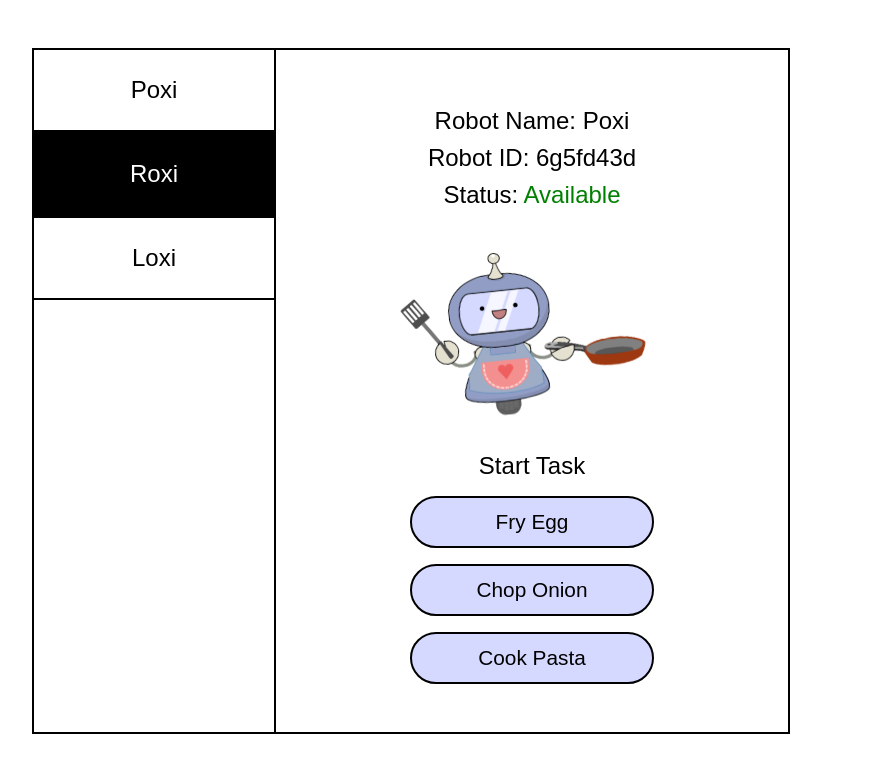
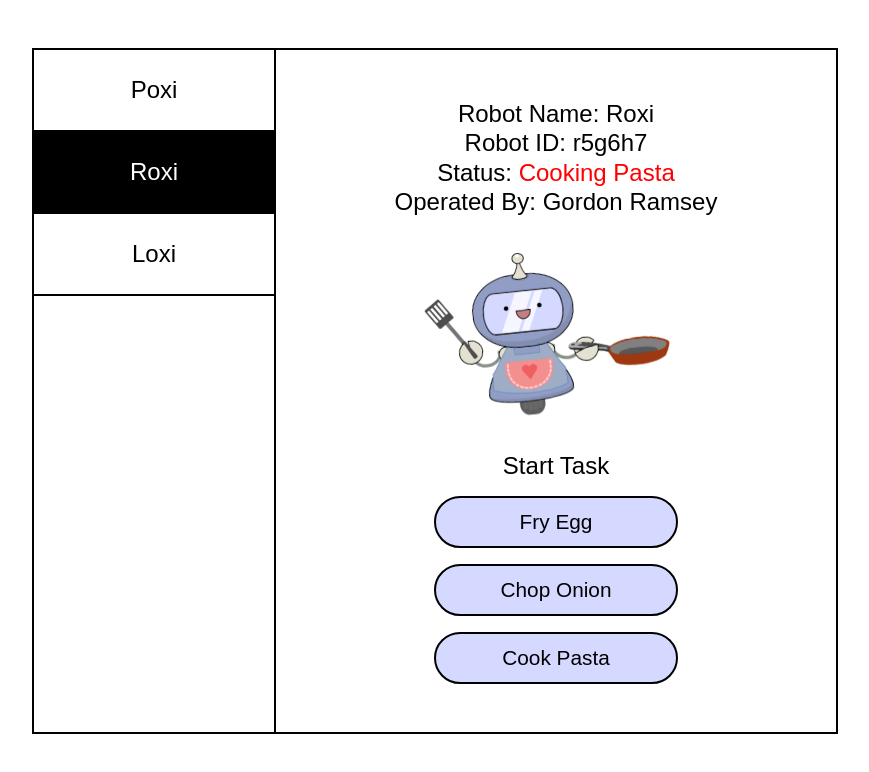
Before and after one commit to alwkins/robot-coordinator, a Next.js app: page / in a window 1280 px wide. Shown: the top 772 px of the page, without its empty margins (24-893 px from the left). Built offline with nearby package versions, Linux system fonts and the light colour scheme.

Commit message:
Pass in dummy data with props, allow selection

```diff
--- a/components/molecules/RobotPanel.module.css
+++ b/components/molecules/RobotPanel.module.css
@@ -1,6 +1,6 @@
 .container {
   display: flex;
-  width: 26rem;
+  width: 29rem;
   background-color: white;
   border-style: solid;
   border-left-style: none;
--- a/components/molecules/RobotPanel.tsx
+++ b/components/molecules/RobotPanel.tsx
@@ -1,19 +1,49 @@
-import React from 'react';
-import styles from './RobotPanel.module.css';
+import React from "react";
+import { Robot } from "../../util/types";
+import styles from "./RobotPanel.module.css";
 
-export const RobotPanel = () => {
+export interface RobotPanelProps {
+  robot: Robot;
+}
+
+export const RobotPanel = (props: RobotPanelProps) => {
+  const { robot } = props;
   return (
     <div className={styles.container}>
       <div className={styles.statusContainer}>
-      <span className={styles.statusText}>Robot Name: Poxi</span>
-      <span className={styles.statusText}>Robot ID: 6g5fd43d</span>
-      <span className={styles.statusText}>Status: <span className={styles.available}>Available</span></span>
-        </div>
-      <img className={`${styles.imageAnimation} ${styles.image}`} src="/images/robot-cook.png" alt="robot cook" width="240" height="162" />
+        <span className={styles.statusText}>Robot Name: {robot.name}</span>
+        <span className={styles.statusText}>Robot ID: {robot.id}</span>
+        <span className={styles.statusText}>
+          Status:{" "}
+          {robot.isAvailable ? (
+            <span className={styles.available}>Available</span>
+          ) : (
+            <span className={styles.busy}>
+              {robot.activeTask.activeDescription}
+            </span>
+          )}
+        </span>
+        {robot.isAvailable ? null : (
+          <span className={styles.statusText}>
+            Operated By: {robot.operatedBy}
+          </span>
+        )}
+      </div>
+      <img
+        className={
+          robot.isAvailable
+            ? styles.image
+            : `${styles.imageAnimation} ${styles.image}`
+        }
+        src="/images/robot-cook.png"
+        alt="robot cook"
+        width="240"
+        height="162"
+      />
       <span className={styles.statusText}>Start Task</span>
-      <div className={styles.button}>Fry Egg</div>
-      <div className={styles.button}>Chop Onion</div>
-      <div className={styles.button}>Cook Pasta</div>
+      {robot.availableTasks.map((task) => {
+        return <div className={styles.button}>{task.description}</div>;
+      })}
     </div>
-  )
-}
+  );
+};
--- a/components/molecules/RobotSelector.module.css
+++ b/components/molecules/RobotSelector.module.css
@@ -12,17 +12,12 @@
   display: flex;
   align-items: center;
   justify-content: center;
-  border-top-style: solid;
   border-bottom-style: solid;
   border-color: black;
-  border-top-width: 2px;
   border-bottom-width: 2px;
   cursor: pointer;
   font-size: 1.5rem;
   font-family: Arial, Helvetica, sans-serif;
-  /* Handle extra border on top item */
-  margin-bottom: 2px;
-  margin-top: -2px;
 }
 
 .selected {
--- a/components/molecules/RobotSelector.tsx
+++ b/components/molecules/RobotSelector.tsx
@@ -1,12 +1,30 @@
-import React from 'react';
-import styles from './RobotSelector.module.css';
+import React from "react";
+import { Robot } from "../../util/types";
+import styles from "./RobotSelector.module.css";
 
-export const RobotSelector = () => {
+export interface RobotSelectorProps {
+  robots: Array<Robot>;
+  selectedIndex: number;
+  onSelect: (number) => void;
+}
+
+export const RobotSelector = (props: RobotSelectorProps) => {
+  const { robots, selectedIndex, onSelect } = props;
+  const onClickHandler = (event) => {
+    // Find which robot selected by matching div id to robot id
+    onSelect(robots.findIndex(robot => robot.id === event.target.id))
+  }
   return (
     <div className={styles.container}>
-      <div className={styles.item}>Poxi</div>
-      <div className={`${styles.item} ${styles.selected}`}>Roxi</div>
-      <div className={styles.item}>Loxi</div>
+      {robots.map((r, index) => {
+        return index === selectedIndex ? (
+          // Show selected robot name highlighted
+          <div id={r.id} className={`${styles.item} ${styles.selected}`}>{r.name}</div>
+          // No onClick for currently selected, we don't care if selected again
+        ) : (
+          <div id={r.id} className={styles.item} onClick={onClickHandler}>{r.name}</div>
+        );
+      })}
     </div>
-  )
-}
+  );
+};
--- a/components/organisms/RobotCoordinator.tsx
+++ b/components/organisms/RobotCoordinator.tsx
@@ -1,13 +1,20 @@
-import React from 'react';
+import React, { useState } from 'react';
+import { Robot } from '../../util/types';
 import { RobotPanel } from '../molecules/RobotPanel';
 import { RobotSelector } from '../molecules/RobotSelector';
 import styles from './RobotCoordinator.module.css';
 
-export const RobotCoordinator = () => {
+export interface RobotCoordinatorProps {
+  robots: Array<Robot>;
+}
+
+export const RobotCoordinator = (props: RobotCoordinatorProps) => {
+  const [ selectedRobot, setselectedRobot ] = useState(1);
+  const { robots } = props;
   return (
     <div className={styles.container}>
-      <RobotSelector />
-      <RobotPanel />
+      <RobotSelector robots={robots} selectedIndex={selectedRobot} onSelect={setselectedRobot} />
+      <RobotPanel robot={robots[selectedRobot]}/>
     </div>
   )
 }
--- a/pages/index.tsx
+++ b/pages/index.tsx
@@ -1,9 +1,10 @@
 import styles from '../styles/index.module.css';
 import { RobotCoordinator } from '../components/organisms/RobotCoordinator';
+import { ROBOTS } from '../store/dummyData';
 
 function HomePage() {
   return (
-    <RobotCoordinator />
+    <RobotCoordinator robots={ROBOTS} />
   );
 }
 
--- /dev/null
+++ b/store/dummyData.ts
@@ -0,0 +1,49 @@
+import { Task, Robot } from "../util/types";
+
+export const AVAILABLE_TASKS: Array<Task> = [
+  {
+    id: "task-1",
+    description: "Fry Egg",
+    activeDescription: "Frying Egg",
+    durationS: 3,
+  },
+  {
+    id: "task-2",
+    description: "Chop Onion",
+    activeDescription: "Chopping Onion",
+    durationS: 6,
+  },
+  {
+    id: "task-3",
+    description: "Cook Pasta",
+    activeDescription: "Cooking Pasta",
+    durationS: 9,
+  },
+];
+
+export const ROBOTS: Array<Robot> = [
+  {
+    name: "Poxi",
+    id: "p8j7h6",
+    isAvailable: true,
+    activeTask: null,
+    availableTasks: AVAILABLE_TASKS,
+    operatedBy: null,
+  },
+  {
+    name: "Roxi",
+    id: "r5g6h7",
+    isAvailable: false,
+    activeTask: AVAILABLE_TASKS[2],
+    availableTasks: AVAILABLE_TASKS,
+    operatedBy: "Gordon Ramsey",
+  },
+  {
+    name: "Loxi",
+    id: "l8j6g5",
+    isAvailable: true,
+    activeTask: null,
+    availableTasks: AVAILABLE_TASKS,
+    operatedBy: null,
+  },
+];
--- /dev/null
+++ b/util/types.ts
@@ -0,0 +1,15 @@
+export interface Task {
+  id: string;
+  description: string;
+  activeDescription: string;
+  durationS: number;
+}
+
+export interface Robot {
+  name: string;
+  id: string;
+  isAvailable: boolean;
+  activeTask: Task;
+  availableTasks: Array<Task>;
+  operatedBy: string;
+}
```
